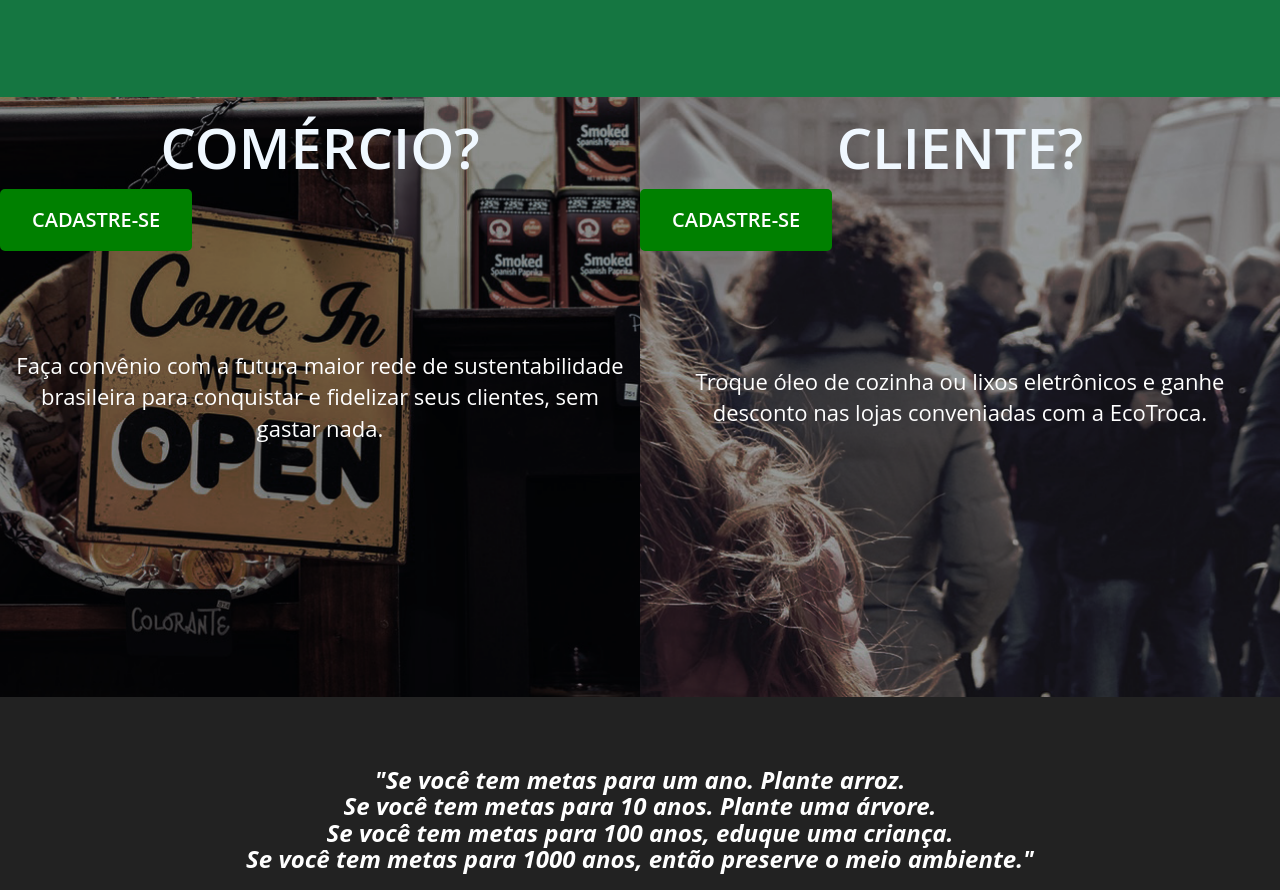
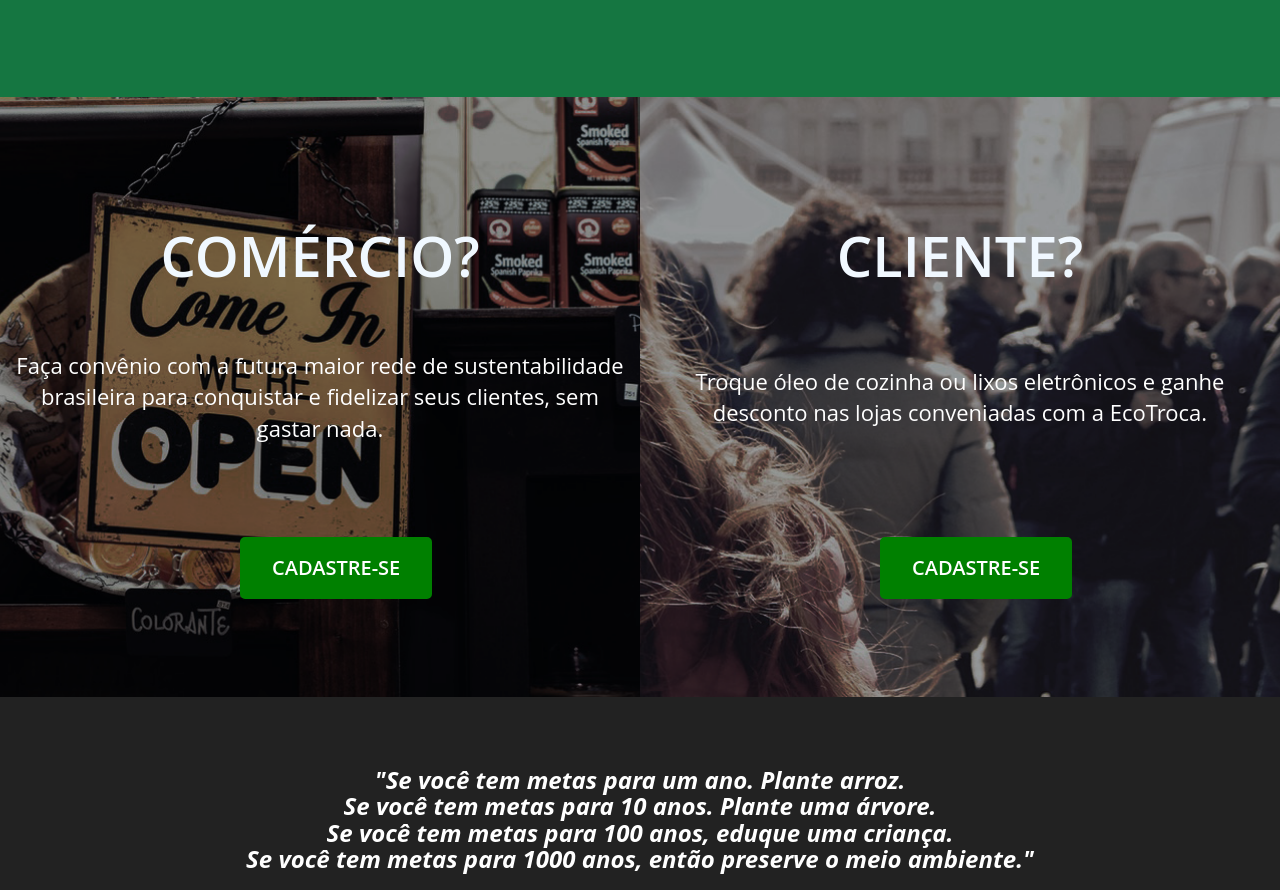
Before and after one commit to WellingtonJJ/wellingtonJJ.github.io, a website: page index.html in a window 1280 px wide. Shown: the part 1073-1963 px from the top of the page. Drawn offline with nearby package versions, Linux system fonts and the light colour scheme.

Commit message:
teste de ajuste da posição das chamadas

```diff
--- a/css/creative.css
+++ b/css/creative.css
@@ -414,7 +414,7 @@
 .titulocf{font-weight: bolder;}
 
 #chamada1 {
-    top:10%;
+    margin-top:20%;
     color:aliceblue;
     box-shadow: 50px;
     text-shadow: 30px;
@@ -424,10 +424,10 @@
     text-align: center;
 }
 
-#chamada2{top:10%; z-index:4; color:aliceblue; box-shadow: 50px; text-shadow: 30px; font-weight: 600; font-size: 4em; width: 100%; text-align: center;}
+#chamada2{margin-top:20%; z-index:4; color:aliceblue; box-shadow: 50px; text-shadow: 30px; font-weight: 600; font-size: 4em; width: 100%; text-align: center;}
 
-.botao{color:aliceblue; font-weight: 600; font-size: 20px; color:white; background: green; border: 2px solid green; -webkit-transition-delay: 0.2s; /* Safari */
-transition-delay: 0.2s;margin: 0 auto;}
+.botao{position: absolute; margin: 12em; color:aliceblue; font-weight: 600; font-size: 20px; color:white; background: green; border: 2px solid green; -webkit-transition-delay: 0.2s; /* Safari */
+transition-delay: 0.2s;}
 
 .botao:hover, .botao:focus {
   color: white;
```
